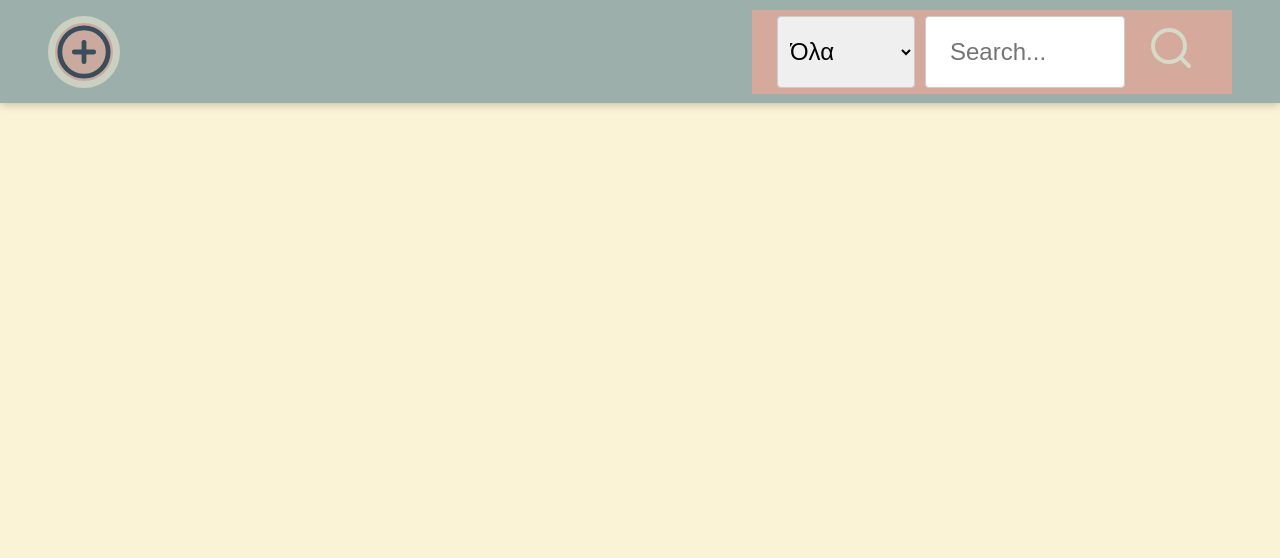
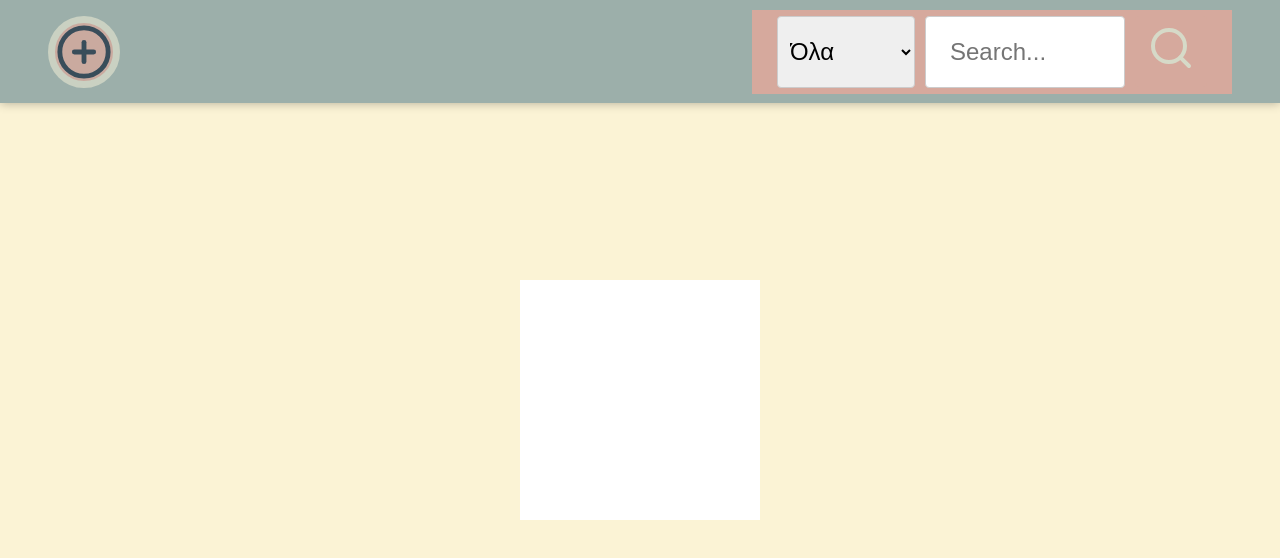
Before and after one commit to Skioulis/disc-React-App, a React (Vite) app in the folder disc-app/: page / in a window 1280 px wide. Shown: the top 558 px of the page. Built offline with nearby package versions, Linux system fonts and the light colour scheme.

Commit message:
Add ListItem component and basic styling; integrate into App component

```diff
--- a/disc-app/src/App.jsx
+++ b/disc-app/src/App.jsx
@@ -1,16 +1,14 @@
 import { useState } from 'react'
-import reactLogo from './assets/react.svg'
-import viteLogo from '/vite.svg'
 import './App.css'
 import Navbar from './components/navbar/Navbar'
+import ListItem from "./components/list-item/ListItem.jsx";
 
 function App() {
 
-
   return (
-
     <>
         <Navbar />
+        <ListItem />
     </>
   )
 }
--- a/disc-app/src/components/list-item/ListItem.css
+++ b/disc-app/src/components/list-item/ListItem.css
@@ -0,0 +1,5 @@
+.list-item {
+    background-color: white;
+    height: 10rem;
+    width: 10rem;
+}
--- a/disc-app/src/components/list-item/ListItem.jsx
+++ b/disc-app/src/components/list-item/ListItem.jsx
@@ -0,0 +1,11 @@
+import React from 'react';
+import './ListItem.css'
+
+function ListItem() {
+    return (
+        <div className="list-item">
+
+        </div>
+    )
+}
+export default ListItem;
```
